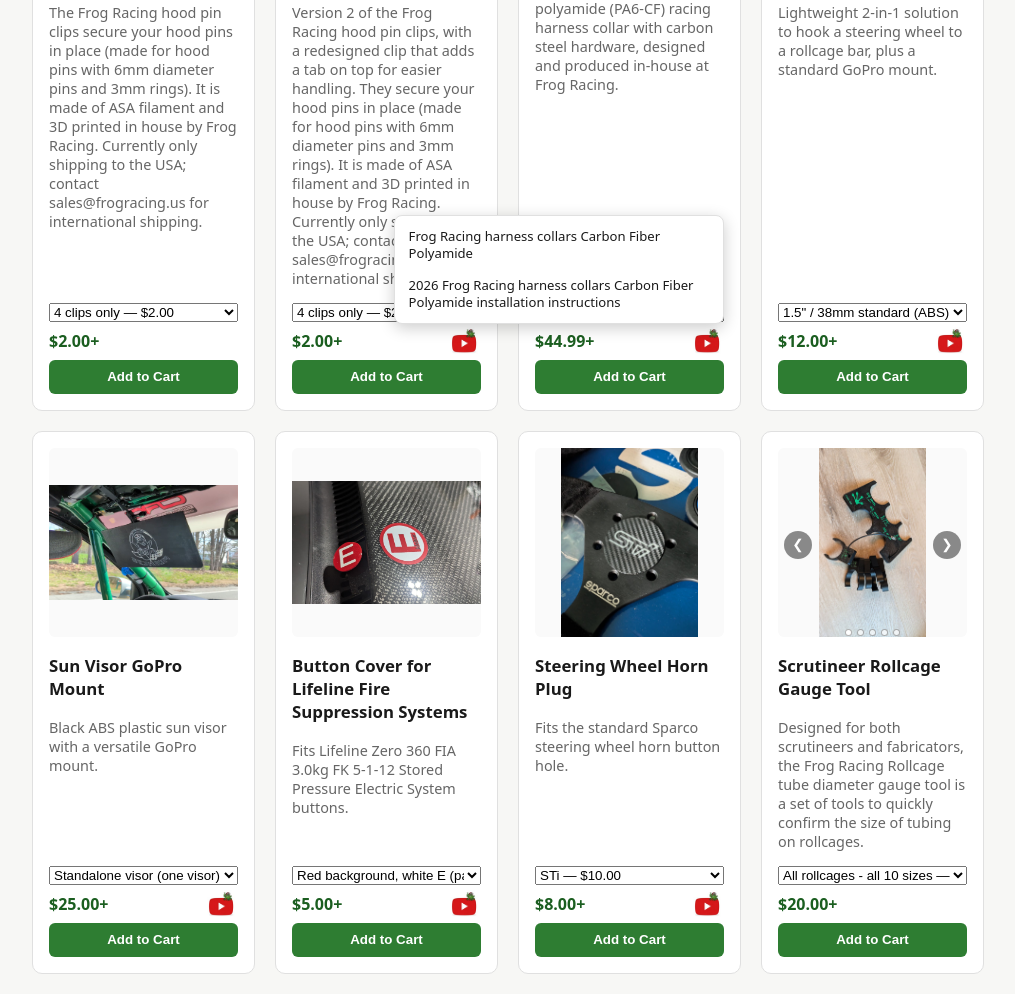
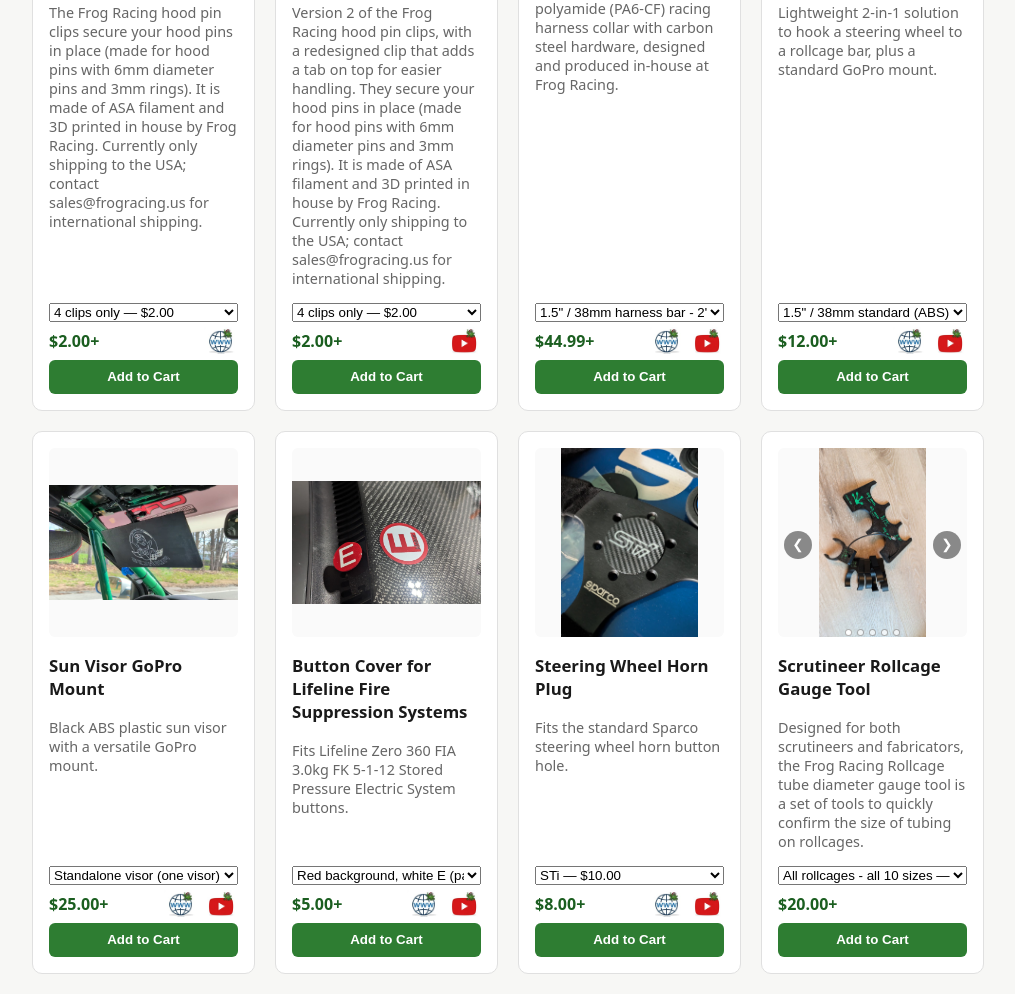
Before and after one commit to cecchet/frog-racing-store, a plain HTML site: page index.html in a window 1280 px wide. Shown: the part 1866-2860 px from the top of the page, without its empty margins (132-1147 px from the left). Drawn offline with Linux system fonts and the light colour scheme.

Commit message:
Store: Frog Racing web logo linking to each product's page on frogracing.us
Also fixes the video list showing while closed on the store page.

Co-Authored-By: Claude Sonnet 5.5 <noreply@anthropic.com>

```diff
--- a/app.js
+++ b/app.js
@@ -327,10 +327,16 @@ function buildProductCard(product) {
     <button class="add-to-cart" type="button">Add to Cart</button>
   `;
 
-  if (product.videos && product.videos.length) {
+  // Logos at the right end of the price line: the product's page on the website, then its videos.
+  const hasVideos = product.videos && product.videos.length > 0;
+  if (product.pageUrl || hasVideos) {
     const priceEl = card.querySelector(".price");
-    priceEl.classList.add("has-video");
-    priceEl.append(...frogVideoControls(product.videos));
+    priceEl.classList.add("has-logos");
+    if (product.pageUrl) priceEl.append(frogWebLink(product.pageUrl));
+    if (hasVideos) {
+      priceEl.classList.add("has-video");
+      priceEl.append(...frogVideoControls(product.videos));
+    }
   }
 
   const img = card.querySelector(".image-carousel img");
--- a/style.css
+++ b/style.css
@@ -651,6 +651,8 @@ main {
   flex-direction: column;
 }
 
+.rec-video-menu[hidden] { display: none; }
+
 .rec-video-menu a {
   display: block;
   padding: 0.45rem 0.55rem;
@@ -667,8 +669,10 @@ main {
   color: var(--green-dark);
 }
 
-/* On a store card the logo sits at the right end of the price line. */
-.product-card .price.has-video { position: relative; }
+/* On a store card the logos sit at the right end of the price line (the web logo left of the video one). */
+.product-card .price.has-logos { position: relative; }
+
+.product-card .price.has-video .rec-web { right: 40px; }
 
 .product-card .price .rec-video {
   right: 0;
--- a/videos.js
+++ b/videos.js
@@ -3,6 +3,21 @@
 // A product's videos are [{ id, title }] with the YouTube video id.
 
 const FROG_YOUTUBE_ICON = "images/frog-youtube.jpg";
+
+// The Frog Racing "world wide web" logo linking to a product's own page on frogracing.us.
+// Shares the logo-button styling of the video logo (.rec-video).
+function frogWebLink(url) {
+  const label = "Product page on frogracing.us";
+  const link = document.createElement("a");
+  link.className = "rec-video rec-web";
+  link.href = url;
+  link.target = "_blank";
+  link.rel = "noopener";
+  link.title = label;
+  link.setAttribute("aria-label", label);
+  link.innerHTML = `<img src="images/frog-web.jpg" alt="" width="32" height="25" loading="lazy">`;
+  return link;
+}
 
 function frogVideoEsc(text) {
   return String(text).replace(/&/g, "&amp;").replace(/</g, "&lt;").replace(/>/g, "&gt;").replace(/"/g, "&quot;");
```
Also changed, not shown: images/frog-web.jpg (added).
